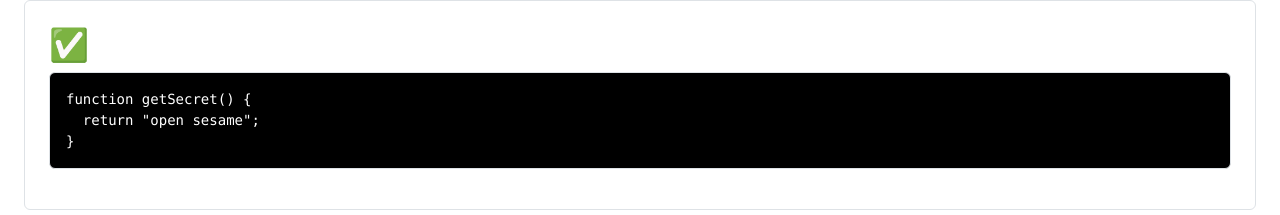
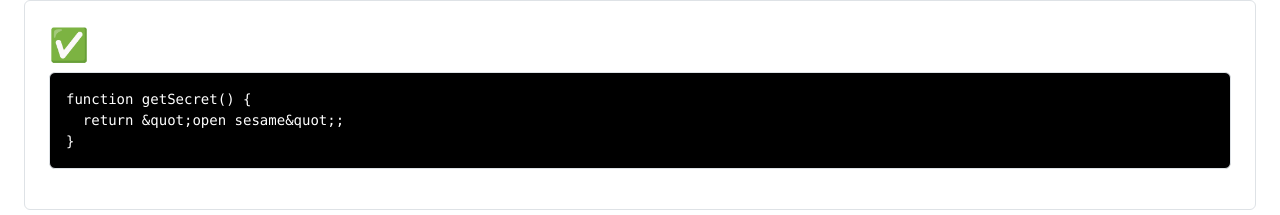
Before and after one commit to dai-chan-m/programingGakushu, a Next.js app: page /levels/6 in a window 1280 px wide. Both pictures are taken after a click on the button "🌀 ギブアップ". Shown: the part 582-797 px from the top of the page. Built offline with nearby package versions, Linux system fonts and the light colour scheme.

Commit message:
エラー修正

```diff
--- a/src/app/levels/5/page.tsx
+++ b/src/app/levels/5/page.tsx
@@ -32,7 +32,7 @@ export default function Level5() {
 
       const logs: string[] = [];
       const originalLog = console.log;
-      console.log = (msg: any) => logs.push(String(msg));
+      console.log = (msg: string) => logs.push(String(msg));
       eval(code);
       console.log = originalLog;
 
@@ -42,12 +42,12 @@ export default function Level5() {
         "鍵2を見つけた！",
         "鍵3を見つけた！",
         "鍵4を見つけた！",
-        "鍵5を見つけた！"
+        "鍵5を見つけた！",
       ];
 
       // 全ての期待する出力が順番通りにあるかチェック
-      const allOutputsPresent = expectedOutputs.every((output, index) =>
-        logs[index] === output
+      const allOutputsPresent = expectedOutputs.every(
+        (output, index) => logs[index] === output
       );
 
       // for文を使っているかチェック
@@ -56,29 +56,43 @@ export default function Level5() {
       // 実行結果の詳細を表示用に加工
       let detailedResult = "";
       if (logs.length > 0) {
-        detailedResult = "【出力結果】\n" + logs.map((log, index) => `${index + 1}. ${log}`).join("\n");
+        detailedResult =
+          "【出力結果】\n" +
+          logs.map((log, index) => `${index + 1}. ${log}`).join("\n");
       } else {
         detailedResult = "【出力結果】\n何も出力されませんでした";
       }
 
       if (allOutputsPresent && usedForLoop) {
-        setResult(`✨ 全ての鍵を見つけた！隠し扉が開いた！🚪\n\n${detailedResult}`);
+        setResult(
+          `✨ 全ての鍵を見つけた！隠し扉が開いた！🚪\n\n${detailedResult}`
+        );
         setCleared(true);
         setShowExplanation(true);
       } else if (!usedForLoop) {
-        setResult(`🌀 for文を使って繰り返し処理をしよう！\n\n${detailedResult}`);
+        setResult(
+          `🌀 for文を使って繰り返し処理をしよう！\n\n${detailedResult}`
+        );
       } else {
-        setResult(`🌀 まだすべての鍵を見つけられていないようだ…\n\n${detailedResult}`);
+        setResult(
+          `🌀 まだすべての鍵を見つけられていないようだ…\n\n${detailedResult}`
+        );
       }
-    } catch (err: any) {
-      setResult(`❌ エラー: ${err.message}\n\n【出力結果】\nエラーが発生したため実行できませんでした`);
+    } catch (err) {
+      if (err instanceof Error) {
+        setResult(
+          `❌ エラー: ${err.message}\n\n【出力結果】\nエラーが発生したため実行できませんでした`
+        );
+      }
     }
   };
 
   const handleGiveUp = () => {
     setGaveUp(true);
     setShowExplanation(true);
-    setResult("😢 ギブアップ…でも繰り返しの魔法は学べたぞ！\n\n【正解例を表示します】");
+    setResult(
+      "😢 ギブアップ…でも繰り返しの魔法は学べたぞ！\n\n【正解例を表示します】"
+    );
   };
 
   return (
@@ -90,7 +104,8 @@ export default function Level5() {
         <strong>for文</strong>を使って、1から5までの数字を順番に表示しよう！
         <br />
         <span className="text-sm text-gray-400">
-          ※ 「鍵1を見つけた！」「鍵2を見つけた！」…と<strong>5つの鍵</strong>を見つけ出そう！
+          ※ 「鍵1を見つけた！」「鍵2を見つけた！」…と<strong>5つの鍵</strong>
+          を見つけ出そう！
         </span>
       </p>
 
@@ -123,7 +138,8 @@ export default function Level5() {
           {showExplanation && (
             <ExplanationBox>
               <p className="mb-1">
-                <code>for</code>文を使うことで、同じような処理を繰り返し実行できるようになりました！
+                <code>for</code>
+                文を使うことで、同じような処理を繰り返し実行できるようになりました！
               </p>
               <p>
                 繰り返し処理は、データの一覧処理や、同じパターンの処理を複数回行う時に
--- a/src/app/levels/6/page.tsx
+++ b/src/app/levels/6/page.tsx
@@ -22,6 +22,7 @@ function getSecret() {
       console.log = () => {};
 
       let secret = "";
+      secret = "";
       eval(code + "\nsecret = getSecret();");
 
       console.log = originalLog;
@@ -35,8 +36,10 @@ function getSecret() {
       } else {
         setResult("🌀 何かが違う…呪文は「open sesame」だったはず…");
       }
-    } catch (err: any) {
-      setResult(`❌ エラー: ${err.message}`);
+    } catch (err) {
+      if (err instanceof Error) {
+        setResult(`❌ エラー: ${err.message}`);
+      }
     }
   };
 
@@ -55,7 +58,7 @@ function getSecret() {
       <p className="mb-4 text-gray-300">
         <code>getSecret</code> という関数を定義して、
         <br />
-        <strong className="text-green-300">"open sesame"</strong>{" "}
+        <strong className="text-green-300">&quot;open sesame&quot;</strong>
         を返すようにしてね！
       </p>
 
@@ -97,7 +100,7 @@ function getSecret() {
         <div className="mt-6 bg-black/40 p-4 rounded border border-purple-500">
           <h2 className="text-xl font-bold text-purple-300 mb-2">💡 解説</h2>
           <p className="text-gray-300">
-            関数内で return を使って <code>"open sesame"</code>{" "}
+            関数内で return を使って <code>&quot;open sesame&quot;</code>{" "}
             を返す必要があります。
             <br />
             例：
@@ -112,7 +115,7 @@ function getSecret() {
           <h2 className="text-xl font-bold text-red-400 mb-2">✅ 正解例</h2>
           <pre className="bg-black p-3 rounded border border-gray-700 text-green-200">
             {`function getSecret() {
-  return "open sesame";
+  return &quot;open sesame&quot;;
 }`}
           </pre>
         </div>
```
